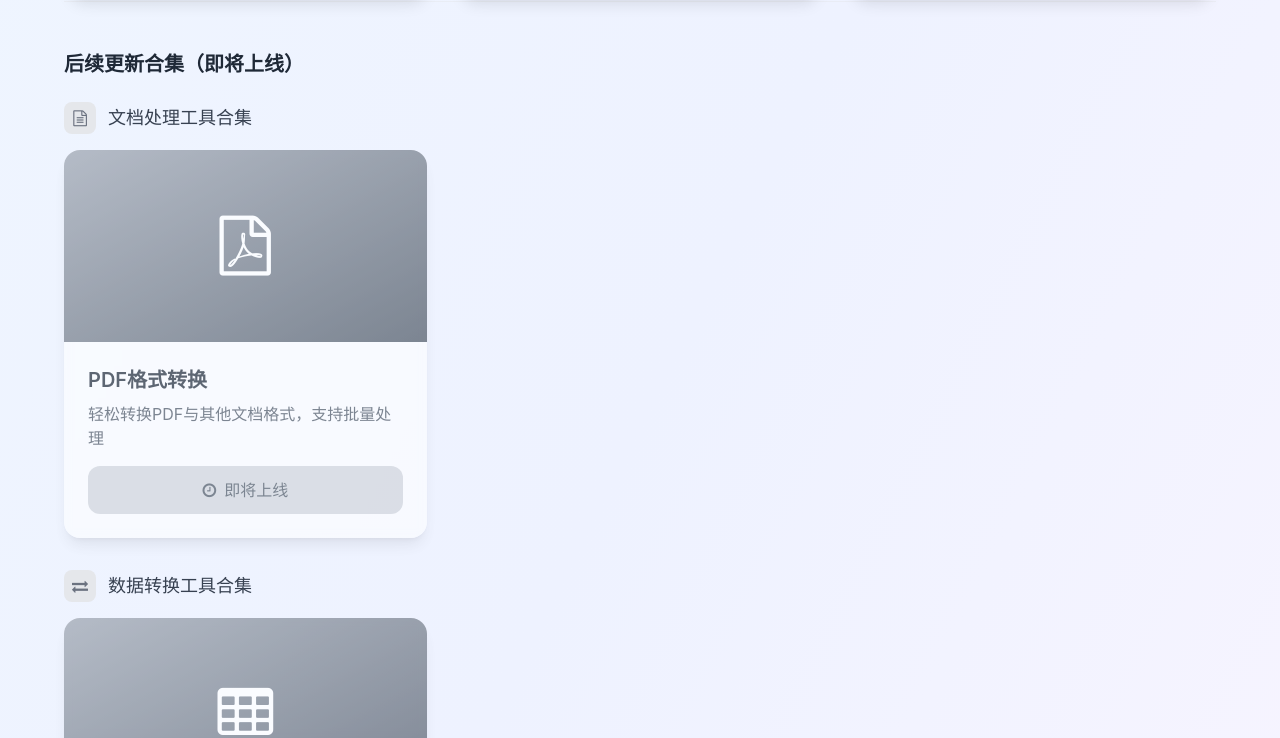
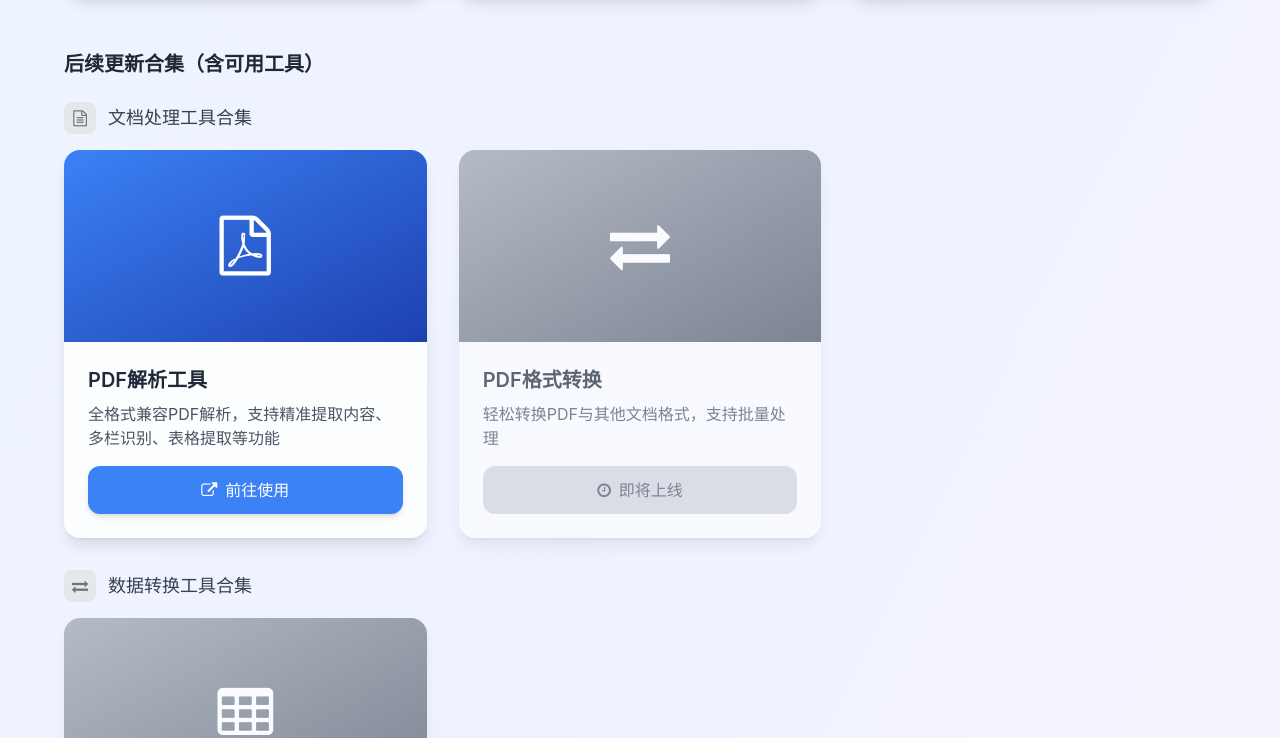
Before and after one commit to JCShen6633/JCShen6633.github.io, a plain HTML site: page index.html in a window 1280 px wide. Shown: the part 838-1576 px from the top of the page. Drawn offline with nearby package versions, Linux system fonts and the light colour scheme.

Commit message:
Update index.html

```diff
--- a/index.html
+++ b/index.html
@@ -157,11 +157,11 @@
                 </div>
             </div>
 
-            <!-- 2. 后续更新合集（占位） -->
+            <!-- 2. 后续更新合集（含新增的PDF解析工具） -->
             <div>
-                <h4 class="text-xl font-semibold text-gray-800 mb-6">后续更新合集（即将上线）</h4>
+                <h4 class="text-xl font-semibold text-gray-800 mb-6">后续更新合集（含可用工具）</h4>
 
-                <!-- 文档处理合集（占位） -->
+                <!-- 文档处理工具合集（新增PDF解析工具） -->
                 <div class="mb-8">
                     <div class="flex items-center mb-4">
                         <div class="w-8 h-8 bg-gray-200 rounded-lg flex items-center justify-center mr-3">
@@ -170,9 +170,25 @@
                         <h5 class="text-lg font-medium text-gray-700">文档处理工具合集</h5>
                     </div>
                     <div class="grid md:grid-cols-2 lg:grid-cols-3 gap-8">
-                        <div class="bg-white/80 backdrop-blur-sm rounded-2xl overflow-hidden shadow-lg opacity-70 animate-fade-in" style="animation-delay: 0.3s">
+                        <!-- 新增：PDF解析工具（可点击跳转） -->
+                        <div class="bg-white/80 backdrop-blur-sm rounded-2xl overflow-hidden shadow-lg card-hover animate-fade-in" style="animation-delay: 0.3s">
+                            <div class="h-48 bg-gradient-to-br from-primary to-secondary flex items-center justify-center">
+                                <i class="fa fa-file-pdf-o text-white text-6xl"></i>
+                            </div>
+                            <div class="p-6">
+                                <h3 class="text-xl font-semibold mb-2 text-gray-800">PDF解析工具</h3>
+                                <p class="text-gray-600 mb-4">全格式兼容PDF解析，支持精准提取内容、多栏识别、表格提取等功能</p>
+                                <!-- 点击新开标签页跳转目标网页 -->
+                                <button onclick="window.open('https://mineru.net/OpenSourceTools/Extractor', '_blank')" class="inline-flex items-center justify-center w-full bg-primary hover:bg-secondary text-white px-6 py-3 rounded-xl font-medium transition-all transform hover:scale-105 shadow-md">
+                                    <i class="fa fa-external-link mr-2"></i>前往使用
+                                </button>
+                            </div>
+                        </div>
+
+                        <!-- 原有占位：PDF格式转换 -->
+                        <div class="bg-white/80 backdrop-blur-sm rounded-2xl overflow-hidden shadow-lg opacity-70 animate-fade-in" style="animation-delay: 0.4s">
                             <div class="h-48 bg-gradient-to-br from-gray-400 to-gray-600 flex items-center justify-center">
-                                <i class="fa fa-file-pdf-o text-white text-6xl"></i>
+                                <i class="fa fa-exchange text-white text-6xl"></i>
                             </div>
                             <div class="p-6">
                                 <h3 class="text-xl font-semibold mb-2 text-gray-800">PDF格式转换</h3>
```
